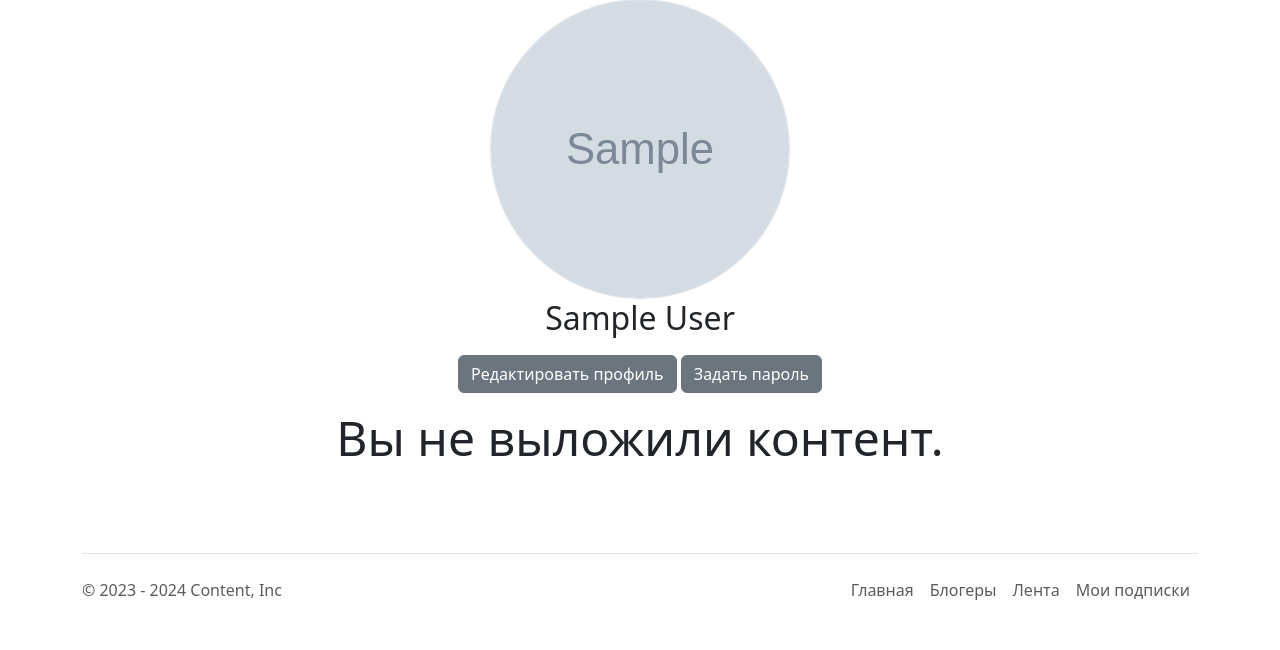
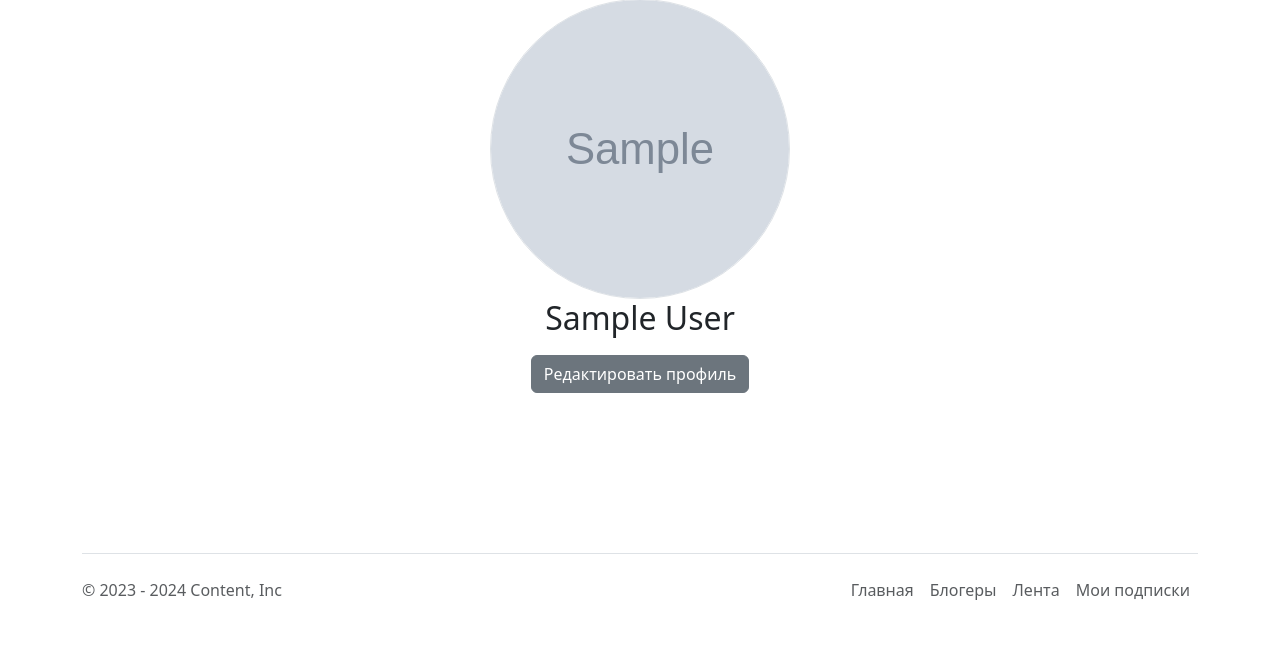
Before and after one commit to suvorovjr/content_platform, a Django app: page /profile/ in a window 1280 px wide. Shown: the part 150-800 px from the top of the page. Run offline with Django 5.2, Linux system fonts and the light colour scheme; a user stored in the database is signed in; tables that the repository leaves empty hold one stand-in row (values such as "Sample post"); grey boxes marked "Sample" are stand-in pictures; parts of the project's set-up code (start-up, migrations or seed data) failed here and were passed over; some libraries are stand-ins or nearby versions.

Commit message:
add changes in templates

```diff
--- a/content/templates/content/post_detail.html
+++ b/content/templates/content/post_detail.html
@@ -1,6 +1,7 @@
 {% extends 'base.html' %}
 {% block content %}
 <main class="container mt-3">
+    <button class="btn btn-dark mt-5" onclick="window.history.back();">Назад</button>
     <div class="card my-4 mx-auto">
         <div class="card-body m-2 m-md-4">
             <article class="row">
@@ -10,7 +11,8 @@
                     <section class="teacher=info">
 
                         <h1 class="h2">{{ object.title }}</h1>
-                        <p><span class="badge badge-secondary mr-2">Новости </span>Дата публикации: {{ object.created_at }}</p>
+                        <p><span class="badge badge-secondary mr-2">Новости </span>Дата публикации: {{ object.created_at
+                            }}</p>
                         <p>{{ object.body }}</p>
 
                     </section>
--- a/users/templates/users/profile.html
+++ b/users/templates/users/profile.html
@@ -10,12 +10,11 @@
         {% else %}
         <h2 class="fw-normal">{{ object.email }}</h2>
         {% endif %}
-        <a style="margin-top: 10px;" class="btn btn-secondary" href="{% url 'users:profile_update' %}">Редактировать
+        <a style="margin-top: 10px;" class="btn btn-secondary mx-2" href="{% url 'users:profile_update' %}">Редактировать
             профиль</a>
-        <a style="margin-top: 10px;" class="btn btn-secondary" href="{% url 'users:set_password' %}">Задать пароль</a>
+        {% if not request.user.password %}
+        <a style="margin-top: 10px;" class="btn btn-secondary mx-2" href="{% url 'users:set_password' %}">Задать пароль</a>
+        {% endif %}
     </div>
-    {% if user.is_author %}
-    <h2 class="display-5 text-center p-3">Вы не выложили контент.</h2>
-    {% endif %}
 </div>
 {% endblock %}
--- a/users/templates/users/set_password.html
+++ b/users/templates/users/set_password.html
@@ -3,6 +3,7 @@
 {% block content %}
 <main class="form-signin w-100 m-auto">
     <div class="container">
+        <button class="btn btn-dark mt-5" onclick="window.history.back();">Назад</button>
         <div class="row row-centered">
             <div class="col-4 mt-5 mx-auto">
                 <form method="post">
--- a/users/templates/users/update_profile.html
+++ b/users/templates/users/update_profile.html
@@ -4,6 +4,7 @@
 {% block content %}
 <main class="form-signin w-100 m-auto">
     <div class="container">
+        <button class="btn btn-dark mt-5" onclick="window.history.back();">Назад</button>
         <div class="row row-centered">
             <div class="col-6 mt-5 mx-auto">
                 <form method="post" enctype="multipart/form-data">
```
Also changed, not shown: users/forms.py (+6 -1 lines).
